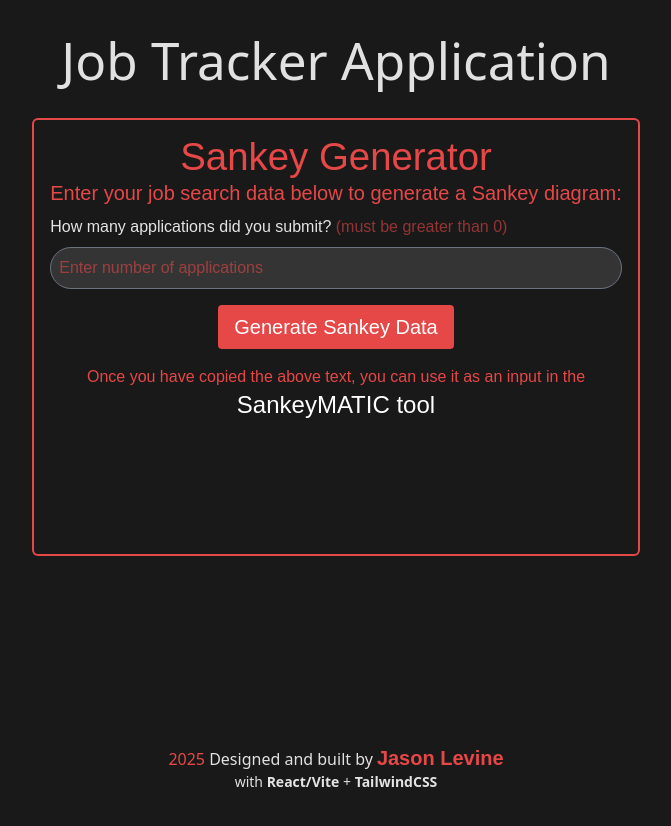
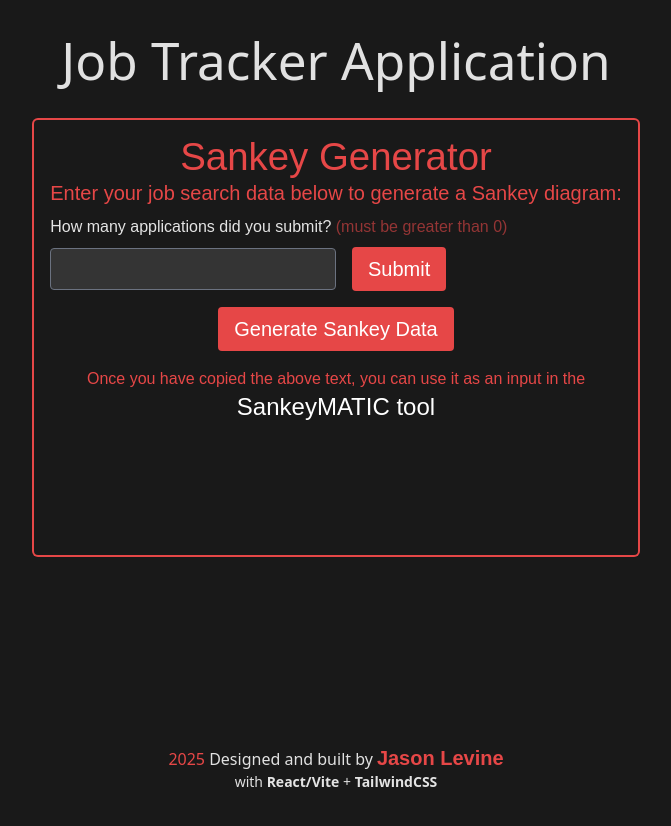
Before and after one commit to JsonLevine/job-tracker, a React (Vite) app: page / in a window 1280 px wide. Shown: the top 826 px of the page, without its empty margins (304-975 px from the left). Built offline with nearby package versions, Linux system fonts and the light colour scheme; a web font is replaced by a local one; what tailwindcss-animated would draw is missing.

Commit message:
Update SankeyGenerator.jsx

```diff
--- a/src/components/SankeyGenerator.jsx
+++ b/src/components/SankeyGenerator.jsx
@@ -4,6 +4,16 @@ function SankeyGenerator() {
   const [data, setData] = useState({})
 
   const [formData, setFormData] = useState({
+    applications: '',
+    rejections: '',
+    firstInterviews: '',
+    secondInterviews: '',
+    threePlusInterviews: '',
+    offers: '',
+    accepted: '',
+  });
+
+  const [tempFormData, setTempFormData] = useState({
     applications: '',
     rejections: '',
     firstInterviews: '',
@@ -44,15 +54,33 @@ function SankeyGenerator() {
             <span className="text-stronghold-red/60"> (must be greater than 0)</span>
           </label>
         </div>
-        <input
-          type="number"
-          placeholder="Enter number of applications"
-          className="form-input rounded-full mb-4 w-full p-2 border placeholder-stronghold-red/60 bg-stronghold-jet text-stronghold-red focus:border-stronghold-red focus:ring-stronghold-red"
-          value={formData.applications}
-          onChange={(e) =>
-            setFormData({ ...formData, applications: e.target.value })
-          }
-        />
+        <div className="w-full flex flex-row justify-start items-center">
+          <input
+            type="number"
+            className="form-input rounded mb-4 w-1/2 p-2 border placeholder-stronghold-red/60 bg-stronghold-jet text-stronghold-red focus:border-stronghold-red focus:ring-stronghold-red"
+            value={tempFormData.applications}
+            onChange={(e) =>
+              setTempFormData({ ...tempFormData, applications: e.target.value })
+            }
+          />
+          <button
+            type="button"
+            className="jersey text-xl px-4 py-2 ml-4 mb-4 bg-stronghold-red text-white rounded hover:bg-stronghold-red-dark
+            transition duration-300 ease-in-out hover:-translate-y-1 hover:scale-110"
+            onClick={() => {
+              if (tempFormData.applications && parseInt(tempFormData.applications, 10) > 0) {
+                setFormData({
+                  ...formData,
+                  applications: tempFormData.applications,
+                });
+              } else {
+                alert('Please enter a valid number of applications greater than 0.');
+              }
+            }}
+          >
+            {formData.applications ? 'Update' : 'Submit'}
+          </button>
+        </div>
 
         {formData.applications && (
           <>
@@ -64,7 +92,7 @@ function SankeyGenerator() {
             <input
               type="number"
               placeholder="Enter number of rejections"
-              className="form-input rounded-full mb-4 w-full p-2 border placeholder-stronghold-red/60 bg-stronghold-jet text-stronghold-red focus:border-stronghold-red focus:ring-stronghold-red"
+              className="form-input rounded mb-4 w-1/2 p-2 border placeholder-stronghold-red/60 bg-stronghold-jet text-stronghold-red focus:border-stronghold-red focus:ring-stronghold-red"
               value={formData.rejections}
               onChange={(e) =>
                 setFormData({ ...formData, rejections: e.target.value })
@@ -83,7 +111,7 @@ function SankeyGenerator() {
             <input
               type="number"
               placeholder="Enter number of 1st interviews"
-              className="form-input rounded-full mb-4 w-full p-2 border placeholder-stronghold-red/60 bg-stronghold-jet text-stronghold-red focus:border-stronghold-red focus:ring-stronghold-red"
+              className="form-input rounded mb-4 w-1/2 p-2 border placeholder-stronghold-red/60 bg-stronghold-jet text-stronghold-red focus:border-stronghold-red focus:ring-stronghold-red"
               value={formData.firstInterviews}
               onChange={(e) =>
                 setFormData({ ...formData, firstInterviews: e.target.value })
@@ -102,7 +130,7 @@ function SankeyGenerator() {
             <input
               type="number"
               placeholder="Enter number of 2nd interviews"
-              className="form-input rounded-full mb-4 w-full p-2 border placeholder-stronghold-red/60 bg-stronghold-jet text-stronghold-red focus:border-stronghold-red focus:ring-stronghold-red"
+              className="form-input rounded mb-4 w-1/2 p-2 border placeholder-stronghold-red/60 bg-stronghold-jet text-stronghold-red focus:border-stronghold-red focus:ring-stronghold-red"
               value={formData.secondInterviews}
               onChange={(e) =>
                 setFormData({ ...formData, secondInterviews: e.target.value })
@@ -121,7 +149,7 @@ function SankeyGenerator() {
             <input
               type="number"
               placeholder="Enter number of 3rd+ round interviews"
-              className="form-input rounded-full mb-4 w-full p-2 border placeholder-stronghold-red/60 bg-stronghold-jet text-stronghold-red focus:border-stronghold-red focus:ring-stronghold-red"
+              className="form-input rounded mb-4 w-1/2 p-2 border placeholder-stronghold-red/60 bg-stronghold-jet text-stronghold-red focus:border-stronghold-red focus:ring-stronghold-red"
               value={formData.threePlusInterviews}
               onChange={(e) =>
                 setFormData({ ...formData, threePlusInterviews: e.target.value })
@@ -140,7 +168,7 @@ function SankeyGenerator() {
             <input
               type="number"
               placeholder="Enter number of offers"
-              className="form-input rounded-full mb-4 w-full p-2 border placeholder-stronghold-red/60 bg-stronghold-jet text-stronghold-red focus:border-stronghold-red focus:ring-stronghold-red"
+              className="form-input rounded mb-4 w-1/2 p-2 border placeholder-stronghold-red/60 bg-stronghold-jet text-stronghold-red focus:border-stronghold-red focus:ring-stronghold-red"
               value={formData.offers}
               onChange={(e) =>
                 setFormData({ ...formData, offers: e.target.value })
@@ -159,7 +187,7 @@ function SankeyGenerator() {
             <input
               type="number"
               placeholder="Enter number of accepted offers"
-              className="form-input rounded-full mb-4 w-full p-2 border placeholder-stronghold-red/60 bg-stronghold-jet text-stronghold-red focus:border-stronghold-red focus:ring-stronghold-red"
+              className="form-input rounded mb-4 w-1/2 p-2 border placeholder-stronghold-red/60 bg-stronghold-jet text-stronghold-red focus:border-stronghold-red focus:ring-stronghold-red"
               value={formData.accepted}
               onChange={(e) =>
                 setFormData({ ...formData, accepted: e.target.value })
```
